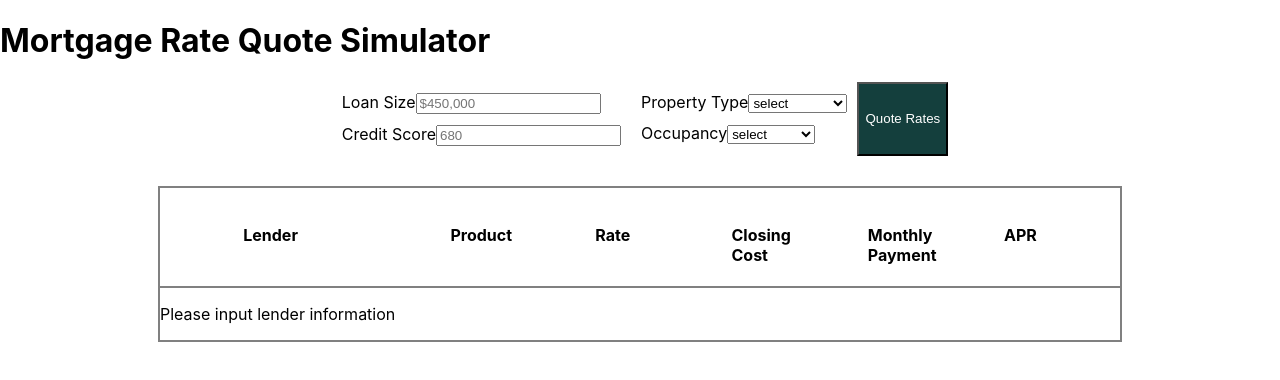
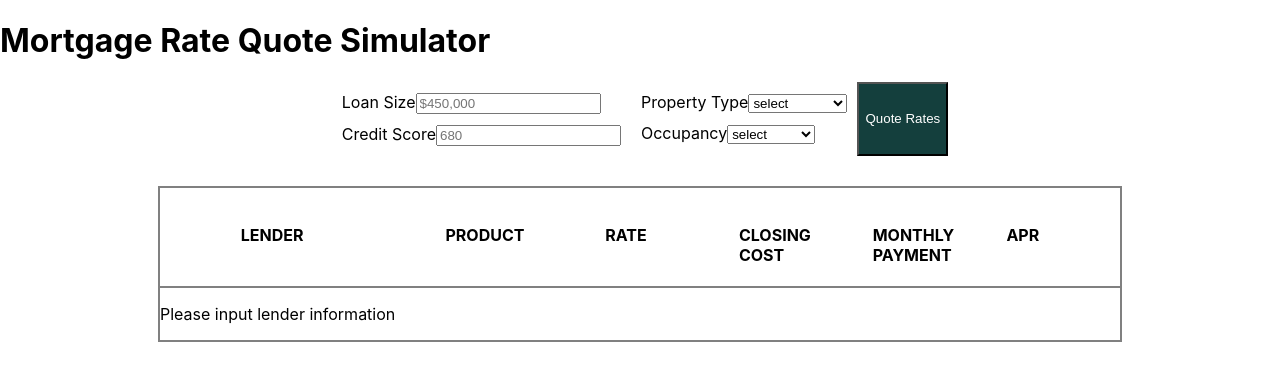
Before and after one commit to Kayla-SA-W/MortgageRateQuotes, a React (Create React App) app: page / in a window 1280 px wide. Shown: the top 380 px of the page. Built offline with nearby package versions, Linux system fonts and the light colour scheme.

Commit message:
change quotes header text to all caps

```diff
--- a/src/lenderGenerate.js
+++ b/src/lenderGenerate.js
@@ -73,11 +73,11 @@ class LenderGenerate extends Component {
         <div className='quotesDiv'>
           <ul>
             <li className='quotesHeader'>
-            <h4 className='lender'> Lender </h4>
-            <h4 className='product'> Product </h4>
-            <h4 className='rate'> Rate </h4>
-            <h4 className='closingCost'> Closing Cost </h4>
-            <h4 className='monthlyPay'> Monthly Payment </h4>
+            <h4 className='lender'> LENDER </h4>
+            <h4 className='product'> PRODUCT </h4>
+            <h4 className='rate'> RATE </h4>
+            <h4 className='closingCost'> CLOSING COST </h4>
+            <h4 className='monthlyPay'> MONTHLY PAYMENT </h4>
             <h4 className='apr'> APR </h4>
             </li>
             {quotesJsx}
```
